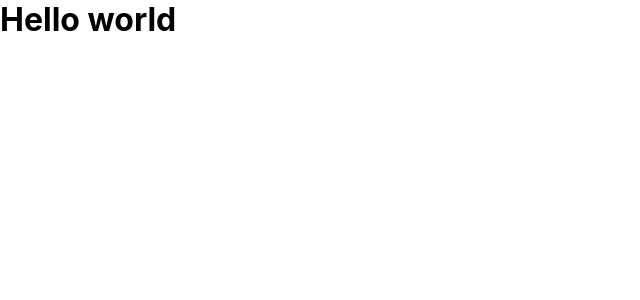
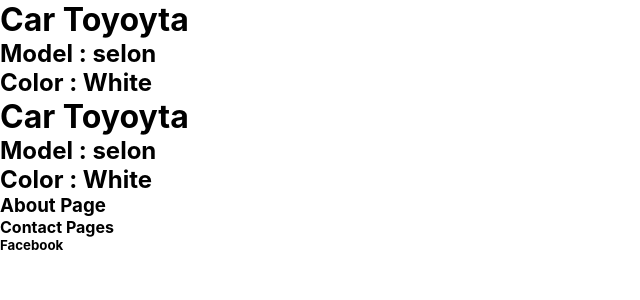
Before and after one commit to AliSami6/React-Application, a React (Create React App) app in the folder demo-react-app/: page / in a window 1280 px wide. Shown: the top 300 px of the page, without its empty margins (0-640 px from the left). Built offline with nearby package versions, Linux system fonts and the light colour scheme.

Commit message:
react js component

```diff
--- a/demo-react-app/src/App.js
+++ b/demo-react-app/src/App.js
@@ -1,9 +1,15 @@
 import './App.css';
-
+import Home from './pages/Home';
+import About from './pages/About';
+import Contact from './pages/Contact';
+import Facebook from './pages/Facebook';
 function App() {
   return (
     <div className="App">
-    <h1>Hello world</h1>
+   <Home/>
+   <About/>
+   <Contact/>
+   <Facebook/>
     </div>
   );
 }
--- /dev/null
+++ b/demo-react-app/src/pages/About.jsx
@@ -0,0 +1,11 @@
+import React, { Component } from 'react'
+
+export default class About extends Component {
+  render() {
+    return (
+      <div>
+        <h3> About Page </h3>
+      </div>
+    )
+  }
+}
--- /dev/null
+++ b/demo-react-app/src/pages/Contact.jsx
@@ -0,0 +1,11 @@
+import React from 'react'
+
+function Contact() {
+  return (
+    <div>
+      <h4>Contact Pages</h4>
+    </div>
+  )
+}
+
+export default Contact
--- /dev/null
+++ b/demo-react-app/src/pages/Facebook.jsx
@@ -0,0 +1,11 @@
+import React, { Component } from 'react'
+
+export default class Facebook extends Component {
+  render() {
+    return (
+      <div>
+        <h5>Facebook</h5>
+      </div>
+    )
+  }
+}
--- /dev/null
+++ b/demo-react-app/src/pages/Home.jsx
@@ -0,0 +1,16 @@
+import React from 'react'
+
+export default function Home() {
+  return (
+    <div>
+      <h1>Car Toyoyta</h1>
+      <h2>Model : selon</h2>
+      <h2>Color : White</h2>
+      <div>
+        <h1>Car Toyoyta</h1>
+        <h2>Model : selon</h2>
+        <h2>Color : White</h2>
+      </div>
+    </div>
+  );
+}
```
